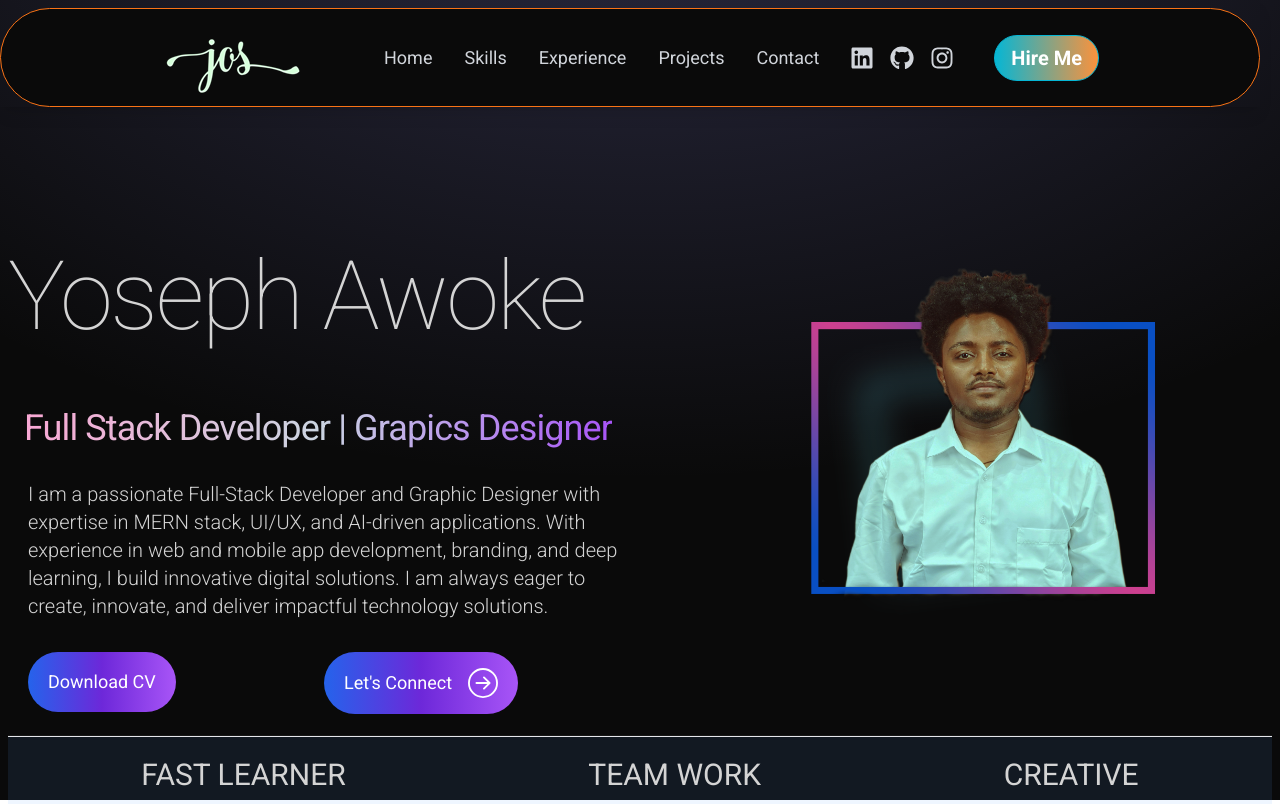
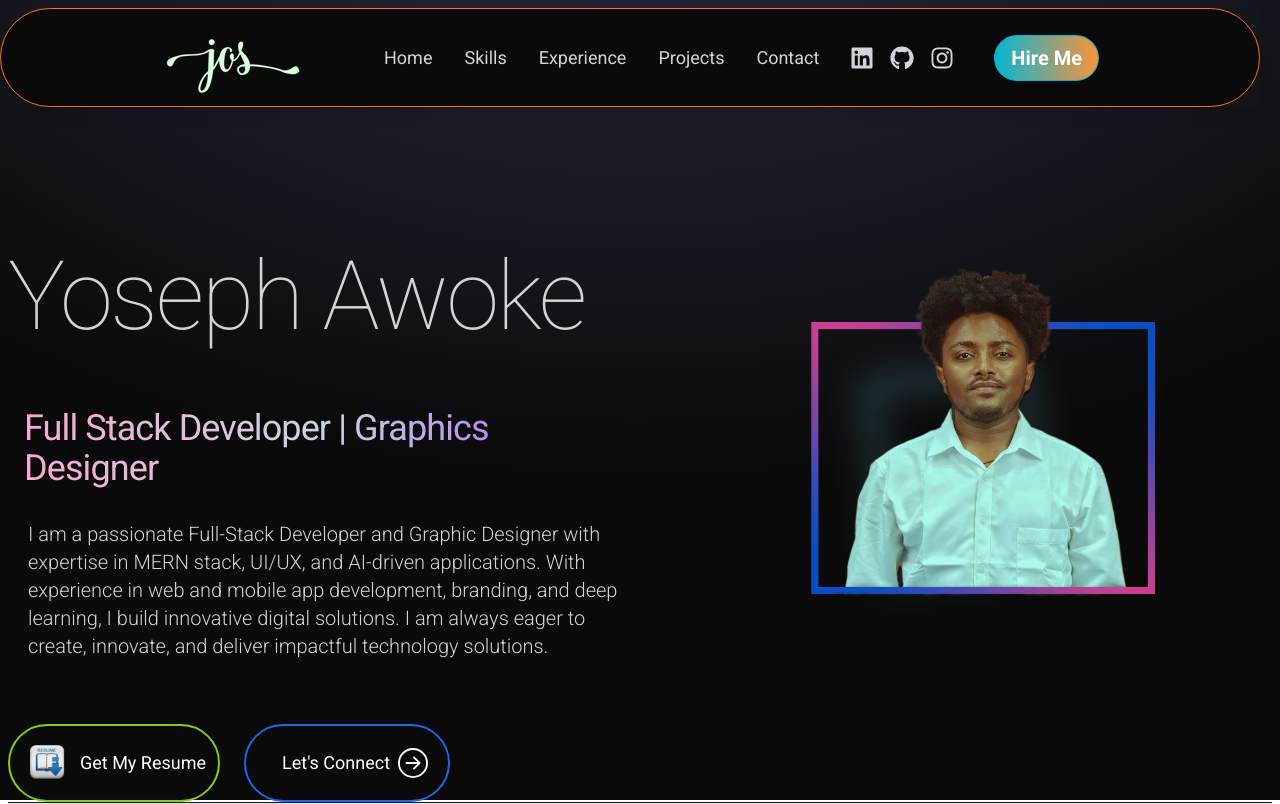
Before and after one commit to YosephAwoke/Interactive-Portfolio-Website-2-React, a React (Vite) app: page / in a window 1280 px wide. Shown: the top 804 px of the page. Built offline with nearby package versions, Linux system fonts and the light colour scheme.

Commit message:
some hover effects added

```diff
--- a/src/components/Hero.jsx
+++ b/src/components/Hero.jsx
@@ -25,49 +25,53 @@ const Hero = ({ scrollToContact }) => {
   };
 
   return (
-    <div className="border-b border-neutral-900  pt-20 mt-32 ">
+    <div className="border-b border-neutral-900 pt-20 mt-32">
       <div className="flex flex-wrap">
-        <div className=" lg:w-1/2">
+        <div className="lg:w-1/2">
           <div className="w-full flex flex-col item-center lg:items-start">
             <h1 className="pb-16 text-6xl font-thin tracking-tight lg:mt-10 lg:text-8xl">
               Yoseph Awoke
             </h1>
             <span
               className="bg-gradient-to-r from-pink-300 via-slate-300 to-purple-500
-            bg-clip-text text-4xl tracking-tight text-transparent mx-4 "
+            bg-clip-text text-4xl tracking-tight text-transparent mx-4"
             >
-              Full Stack Developer | Grapics Designer
+              Full Stack Developer | Graphics Designer
             </span>
             <p className="my-2 mx-5 flex justify-between items-center py-6 font-light text-blueGray-300 text-l lg:text-xl">
               {HERO_CONTENT}
             </p>
           </div>
-          <div className="flex justify-start">
-            <div className="w-full lg:w-1/2 ">
+          <div className="flex justify-start space-x-6 mt-8">
             <button
-              className="ml-5 px-10 py-3 sm:px-5 sm:py-4 bg-gradient-to-r from-blue-600 via-violet-700 to-purple-500 hover:bg-slate-600 rounded-full blueShadow text-white  sm:text-sm md:text-lg  flex items-center  space-x-2"
+              className="flex items-center space-x-2 p-3
+              border-2 border-lime-500 hover:bg-gradient-to-r from-blue-600 via-violet-700 to-purple-500 rounded-full blueShadow text-white sm:text-sm md:text-lg transition-transform transform hover:scale-105"
               onClick={handleDownload}
             >
-              Download CV
+              <img
+                src="/resume-icon-png-19026.png"
+                alt="Resume Icon"
+                onClick={handleDownload}
+                width={50}
+              />
+              <span>Get My Resume</span>
             </button>
-            </div>
-            <div className="ml-[-50]   lg:w-1/2 ">
             <button
-              className=" px-5  sm:px-5 sm:py-4 bg-gradient-to-r from-blue-600 via-violet-700 to-purple-500 hover:bg-slate-600 rounded-full blueShadow text-white  sm:text-sm md:text-lg  flex items-center  space-x-2"
+              className="px-5 sm:px-5 sm:py-4 border-2 border-blue-600 hover:bg-gradient-to-r from-blue-600 via-violet-700 to-purple-500 rounded-full blueShadow text-white sm:text-sm md:text-lg flex items-center space-x-2 transition-transform transform hover:scale-105"
               onClick={() => scrollToSection("contact")}
             >
-              Let&apos;s Connect  <span className="ml-4"><ArrowRightCircle size={30} /></span>
+              <i className="fas fa-paper-plane mr-2"></i>
+              <span>Let&apos;s Connect</span>
+              <ArrowRightCircle size={30} className="ml-4" />
             </button>
-            </div>
           </div>
-
         </div>
-        <div className="w-full lg:w-1/2 lg:p-8 h-full flex items-center justify-center ">
+        <div className="w-full lg:w-1/2 lg:p-8 h-full flex items-center justify-center">
           <div className="flex justify-center animate-updown">
             <img src={profilephoto} alt="Yoseph Awoke" />
           </div>
           <div className="absolute -z-10 flex justify-center items-center animate-pulse">
-            <PiRectangleThin className="md:h-[80%] sm:h-[110%] min-h-[250px] w-full text-cyan-300 blur-lg animate-[spin_30s_linear_infinite]"/>
+            <PiRectangleThin className="md:h-[80%] sm:h-[110%] min-h-[250px] w-full text-cyan-300 blur-lg animate-[spin_30s_linear_infinite]" />
           </div>
         </div>
       </div>
```
Also changed, not shown: public/resume-icon-png-19026.png (added).
